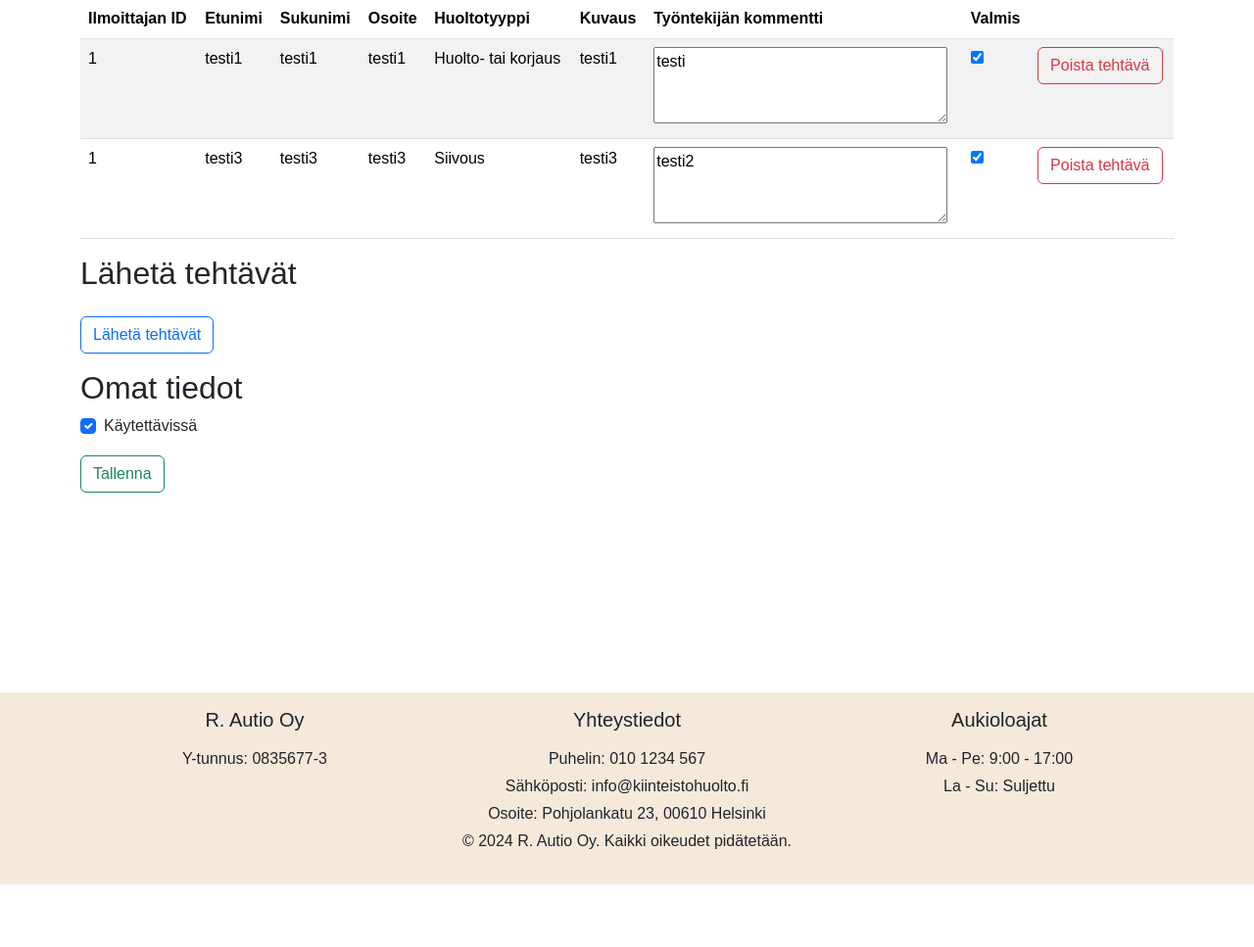
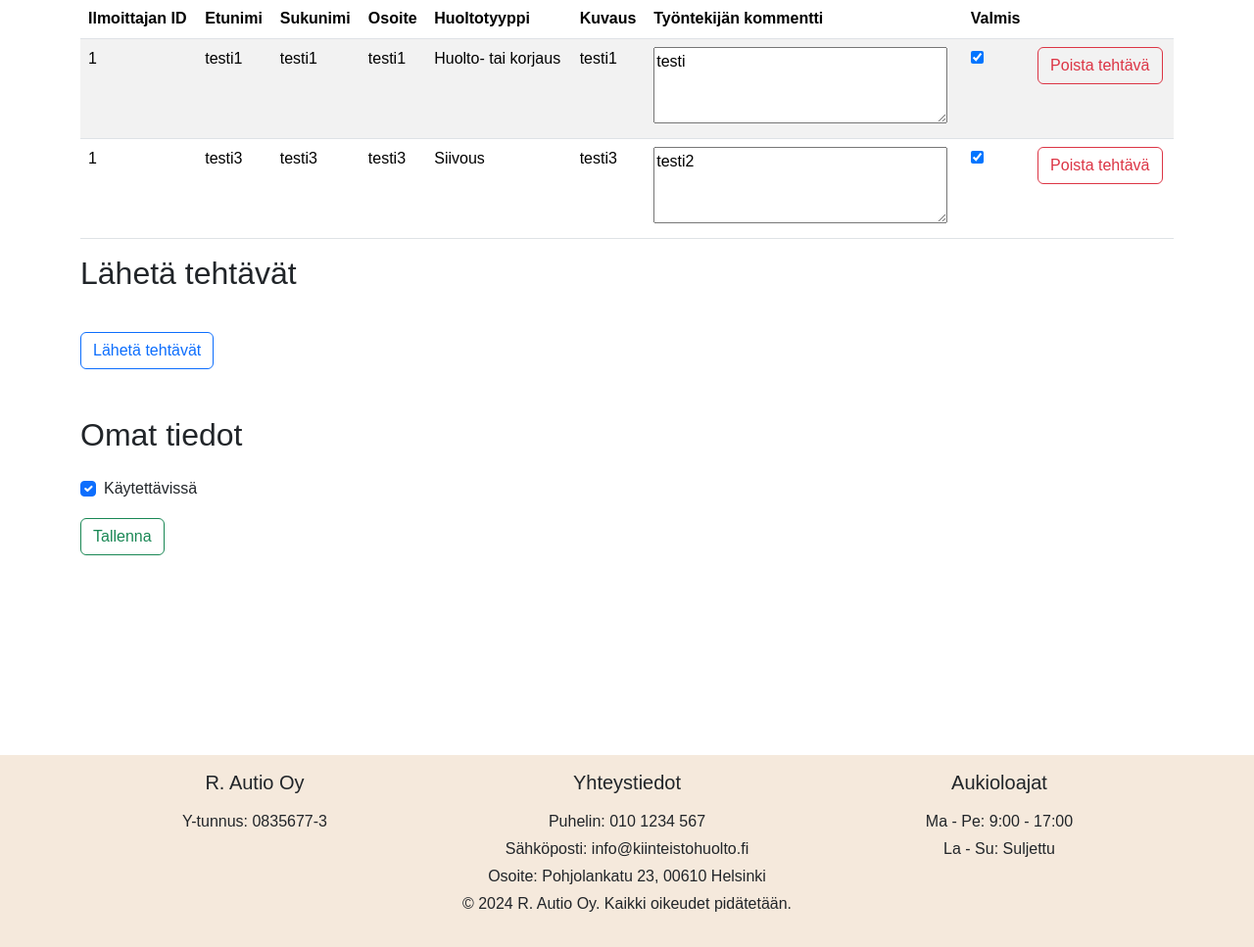
Before and after one commit to tuomasOjalehto1/FullStack, a PHP site: page /tyontekija.php in a window 1280 px wide. Shown: the part 195-1162 px from the top of the page at 98% size. Before the commit the page ends 1098 px from the top, so only its background shows below. Run offline with PHP 8.4, Linux system fonts and the light colour scheme; the visitor is signed in with stand-in values (Sample User, id 1); data comes from the database, SQL or seed files in the repository.

Commit message:
Ulkonäkö muutoksia tyontekija.php

```diff
--- a/tyontekija.php
+++ b/tyontekija.php
@@ -115,7 +115,7 @@ $stmt->execute([':tyontekija_id' => $_SESSION["id"]]);
 
 
   <div class="container mt-3">
-    <h2>Lähetä tehtävät</h2>
+    <h2 class="mb-4">Lähetä tehtävät</h2>
     <form id="tehtavatForm" method="post" action="Utils/TallennaTehtavanTila.php">
       <button type="button" id="lahetaTehtavat" class="btn btn-outline-primary mt-3">Lähetä tehtävät</button>
     </form>
@@ -123,8 +123,8 @@ $stmt->execute([':tyontekija_id' => $_SESSION["id"]]);
   </div>
 
 
-  <div class="container mt-3">
-  <h2>Omat tiedot</h2>
+  <div class="container mt-5">
+  <h2 class="mb-4">Omat tiedot</h2>
   <form method="post" action="Utils/TallennaOmatila.php">
     <div class="form-check">
       <?php
```
